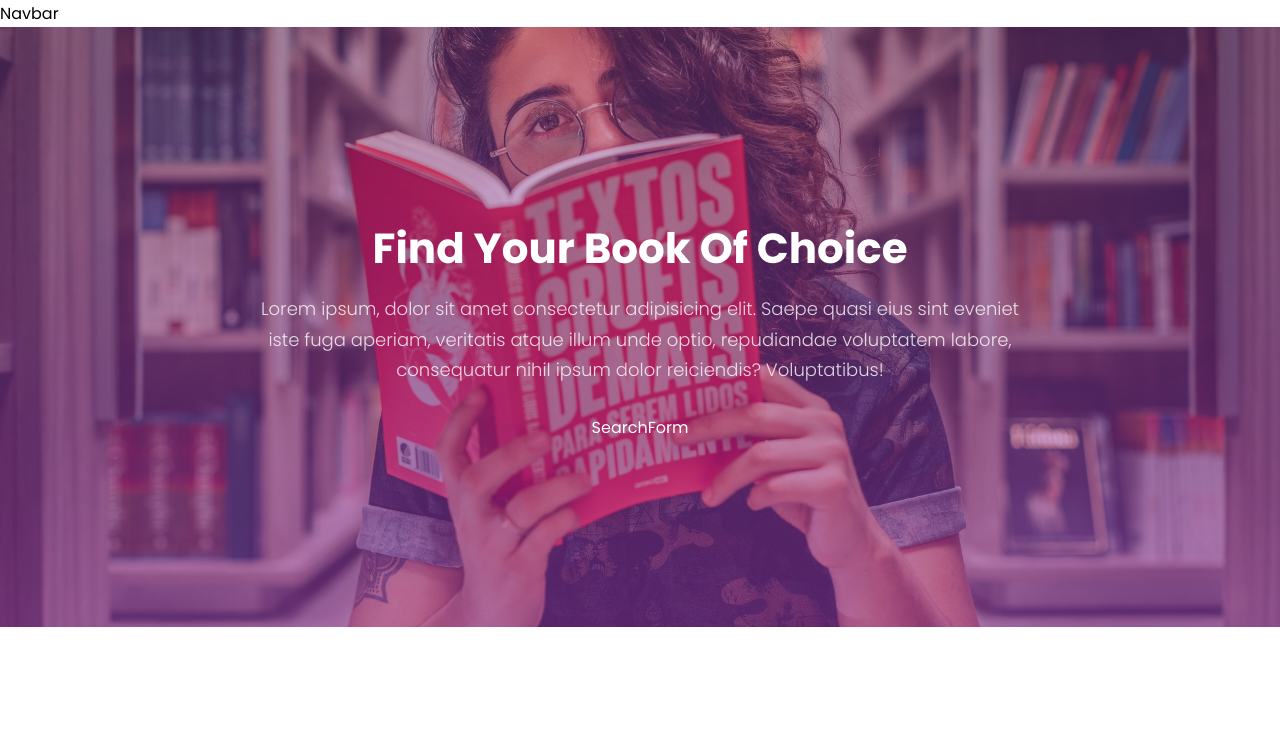
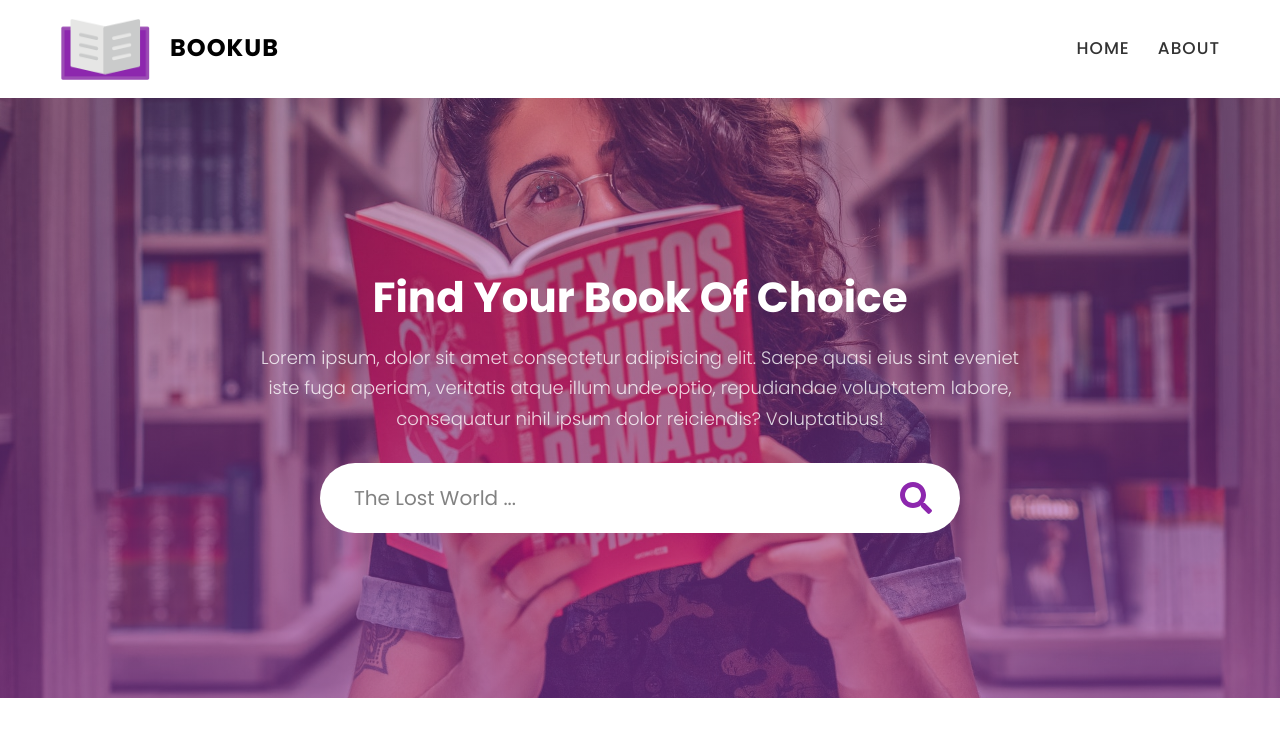
Before and after one commit to Azikenp/book-library, a React (Vite) app: page / in a window 1280 px wide. Shown: the top 736 px of the page. Built offline with nearby package versions, Linux system fonts and the light colour scheme.

Commit message:
additions

```diff
--- a/src/components/header/Header.jsx
+++ b/src/components/header/Header.jsx
@@ -11,7 +11,7 @@ function Header() {
         <div className="header-content flex flex-c text-center text-white">
           <h2 className="header-title text-capitalize">
             Find your book of choice
-          </h2>{" "}
+          </h2>
           <br />
           <p className="header-text fs-18 fw-3">
             Lorem ipsum, dolor sit amet consectetur adipisicing elit. Saepe
--- a/src/components/navbar/Navbar.css
+++ b/src/components/navbar/Navbar.css
@@ -0,0 +1,88 @@
+.navbar{
+    padding: 1.8rem 0;
+    box-shadow: rgba(0,0,0, 0.05) 0px 10px 15px -3px, rgba(0,0,0,0.05) 0px 4px 6px -2px;
+}
+
+.navbar-brand{
+    width: 90px;
+}
+
+.navbar-brand span{
+    margin-left: 2rem;
+}
+
+.brand-and-toggler{
+    width: 100%;
+}
+
+.navbar-content{
+    display: flex;
+    width: 100%;
+}
+
+.navbar-toggler-btn{
+    transition: var(--transition);
+    z-index: 11;
+}
+
+.navbar-collapse{
+    position:fixed;
+    right: 0;
+    top: 0;
+    z-index: 10;
+    background-color: var(--black-color);
+    height: 100%;
+    width: 280px;
+    display: flex;
+    padding: 10rem 3rem 0 3rem;
+    transform: translate(100%);
+    transition: var(--transition);
+}
+
+.show-navbar-collapse{
+    transform: translate(0);
+}
+
+.nav-item{
+    margin-bottom: 1.4rem;
+}
+
+.nav-link{
+    transition: var(--transition);
+}
+
+.nav-link:hover{
+    color: var(--purple-color);
+}
+
+@media screen and (min-width: 992px){
+    .navbar-collapse{
+        position: relative;
+        height: auto;
+        padding: 0;
+        width: 100%;
+        background-color: transparent;
+        transform: translateX(0);
+        justify-content: flex-end;
+    }
+
+    .navbar-toggler-btn{
+        display: none;
+    }
+
+    .nav-item{
+        margin-bottom: 0;
+        margin-left: 2.8rem;
+    }
+
+    .nav-link{
+        color: var(--black-color);
+        font-size: 1.7rem;
+        font-weight: 500 !important;
+        opacity: 0.8;
+    }
+
+    .navbar-nav{
+        display: flex;
+    }
+}
--- a/src/components/navbar/Navbar.jsx
+++ b/src/components/navbar/Navbar.jsx
@@ -1,11 +1,62 @@
-import React from 'react';
-import { Link } from 'react-router-dom';
-import './Navbar.css';
+import React, { useState } from "react";
+import { Link } from "react-router-dom";
+import "./Navbar.css";
+import logoImg from "../../images/logo.png";
+import { HiOutlineMenuAlt3 } from "react-icons/hi";
 
 function Navbar() {
+  const [toggleMenu, setToggleMenu] = useState(false);
+  const handleNavbar = () => setToggleMenu(!toggleMenu);
+
   return (
-    <div>Navbar</div>
-  )
+    <div className="navbar" id="navbar">
+      <div className="container navbar-content flex">
+        <div className="brand-and-toggler flex flex-sb">
+          <Link to="/" className="navbar-brand flex">
+            <img src={logoImg} alt="site logo" />
+            <span className="text-uppercase fw-7 fs-24 ls-1">Bookub</span>
+          </Link>
+          <button
+            type="button"
+            className="navbar-toggler-btn"
+            onClick={handleNavbar}
+          >
+            <HiOutlineMenuAlt3
+              size={35}
+              style={{ color: `${toggleMenu ? "#fff" : "#010101"}` }}
+            />
+          </button>
+        </div>
+
+        <div
+          className={
+            toggleMenu
+              ? "navbar-collapse show-navbar-collapse"
+              : "navbar-collapse"
+          }
+        >
+          <ul className="navbar-nav">
+            <li className="nav-item">
+              <Link
+                to="book"
+                className="nav-link text-uppercase text-white fs-22 fw-6 ls-1"
+              >
+                Home
+              </Link>
+            </li>
+            <li className="nav-item">
+              <Link
+                to="about"
+                className="nav-link text-uppercase text-white fs-22 fw-6 ls-1"
+              >
+                about
+              </Link>
+            </li>
+          </ul>
+        </div>
+      </div>
+    </div>
+  );
 }
 
-export default Navbar
+export default Navbar;
--- a/src/components/searchForm/SearchForm.css
+++ b/src/components/searchForm/SearchForm.css
@@ -0,0 +1,18 @@
+.search-form{
+    width: 100%;
+    max-width: 680px;
+}
+
+.search-form-elem{
+    padding: 1.4rem 2.8rem;
+    border-radius: 3.8rem;
+}
+
+.search-form-elem .form-control{
+    font-size: 2rem;
+    padding: 0.6rem;
+}
+
+.search-form-elem .form-control::placeholder{
+    opacity: 0.9;
+}
--- a/src/components/searchForm/SearchForm.jsx
+++ b/src/components/searchForm/SearchForm.jsx
@@ -1,8 +1,24 @@
 import React from 'react'
+import {FaSearch} from 'react-icons/fa'
+import { useNavigate } from 'react-router-dom'
+import './SearchForm.css'
 
 function SearchForm() {
   return (
-    <div>SearchForm</div>
+    <div className='search-form'>
+      <div className="container">
+        <div className="search-form-content">
+          <form className="search-form">
+            <div className="search-form-elem flex flex-sb bg-white">
+              <input type="text" className='form-control' placeholder='The Lost World ...' />
+              <button type='submit' className="flex flex-c">
+                <FaSearch className='text-purple' size={32} />
+              </button>
+            </div>
+          </form>
+        </div>
+      </div>
+    </div>
   )
 }
 
--- a/src/main.jsx
+++ b/src/main.jsx
@@ -11,11 +11,12 @@ ReactDOM.createRoot(document.getElementById('root')).render(
   <React.StrictMode>
     <BrowserRouter>
       <Routes>
-        <Route path='/' element={<Home />} />
-        <Route path='about' element={<About />} />
-        <Route path='book' element={<BookList />} />
-        <Route path='/book/:id' element={<BookDetail />} />
+        <Route path='/' element={<Home />}>
+            <Route path='about' element={<About />} />
+            <Route path='book' element={<BookList />} />
+            <Route path='/book/:id' element={<BookDetail />} />
+        </Route>
       </Routes>
     </BrowserRouter>
-  </React.StrictMode>,
+  </React.StrictMode>
 )
```
Also changed, not shown: src/Context.jsx (added, +34 -0 lines).
